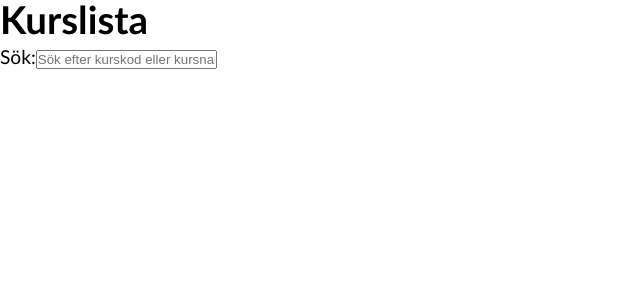
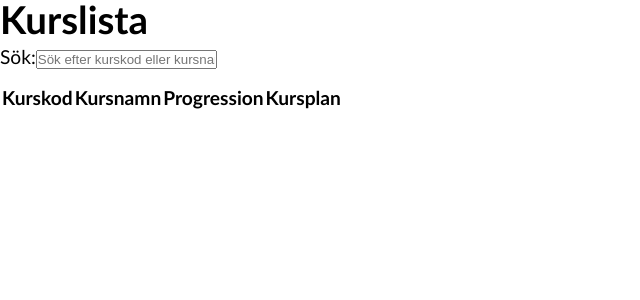
Before and after one commit to julieandersson/moment4_DT208G, an Angular app: page /courses in a window 1280 px wide. Shown: the top 300 px of the page, without its empty margins (0-640 px from the left). Built offline with nearby package versions, Linux system fonts and the light colour scheme; no server answers.

Commit message:
skapar tabellen som definerar och visar kolumnerna, eventbinding med klick

```diff
--- a/src/app/courses/courses.component.html
+++ b/src/app/courses/courses.component.html
@@ -8,4 +8,19 @@
   <!-- Sökfält med tvåvägsdatabindning för att filtrera kurslistan -->
   <input type="text" [(ngModel)]="searchText" (input)="filterCourses()" placeholder="Sök efter kurskod eller kursnamn" />
 
+<!--Tabell för att visa kurser-->
+<div id="table-container">
+<table>
+    <thead>
+      <tr>
+
+        <!-- Eventbinding, anropar den specifika metod med ett klick -->
+        <th (click)="setSortField('code')">Kurskod</th>
+        <th (click)="setSortField('coursename')">Kursnamn</th>
+        <th (click)="setSortField('progression')">Progression</th>
+        <th>Kursplan</th>
+      </tr>
+    </thead>
+  </table>
 </div>
+</div>
```
